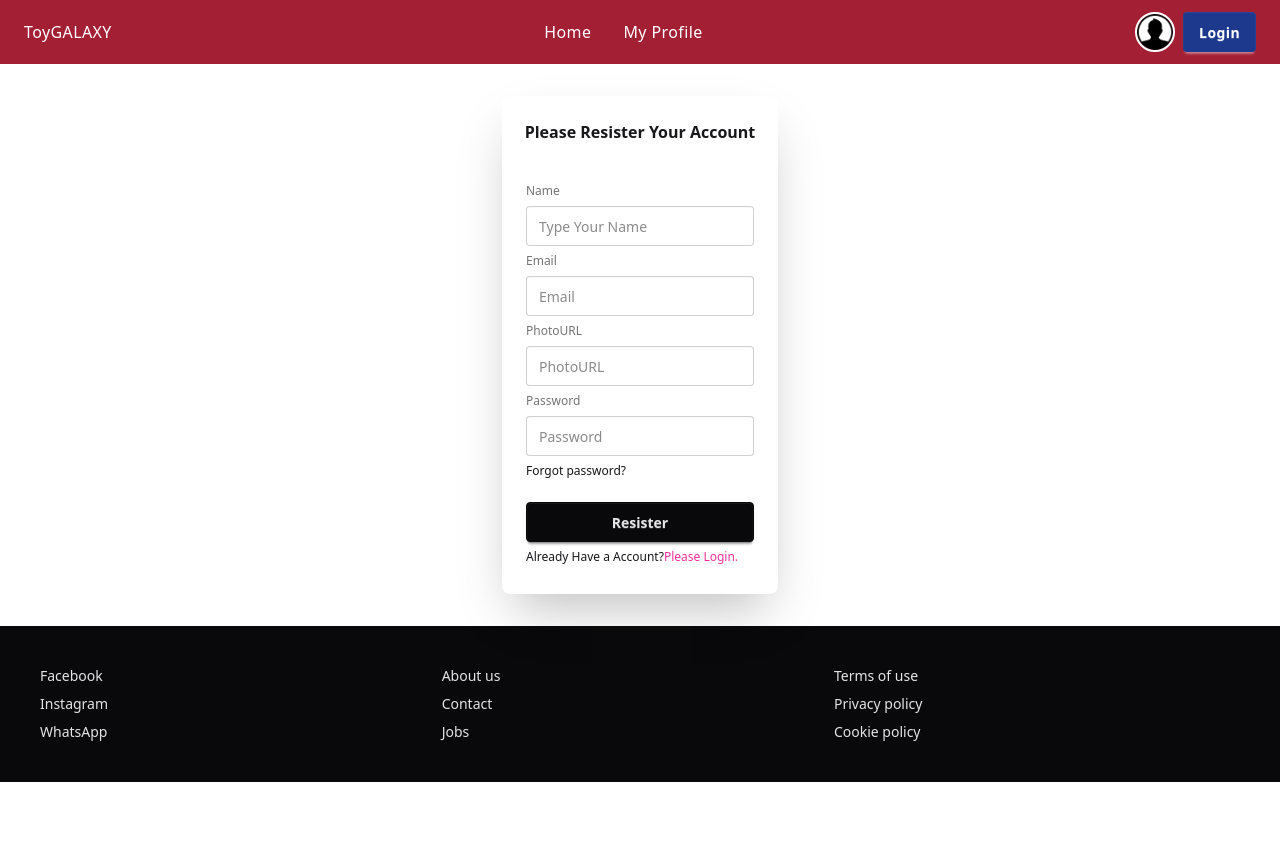
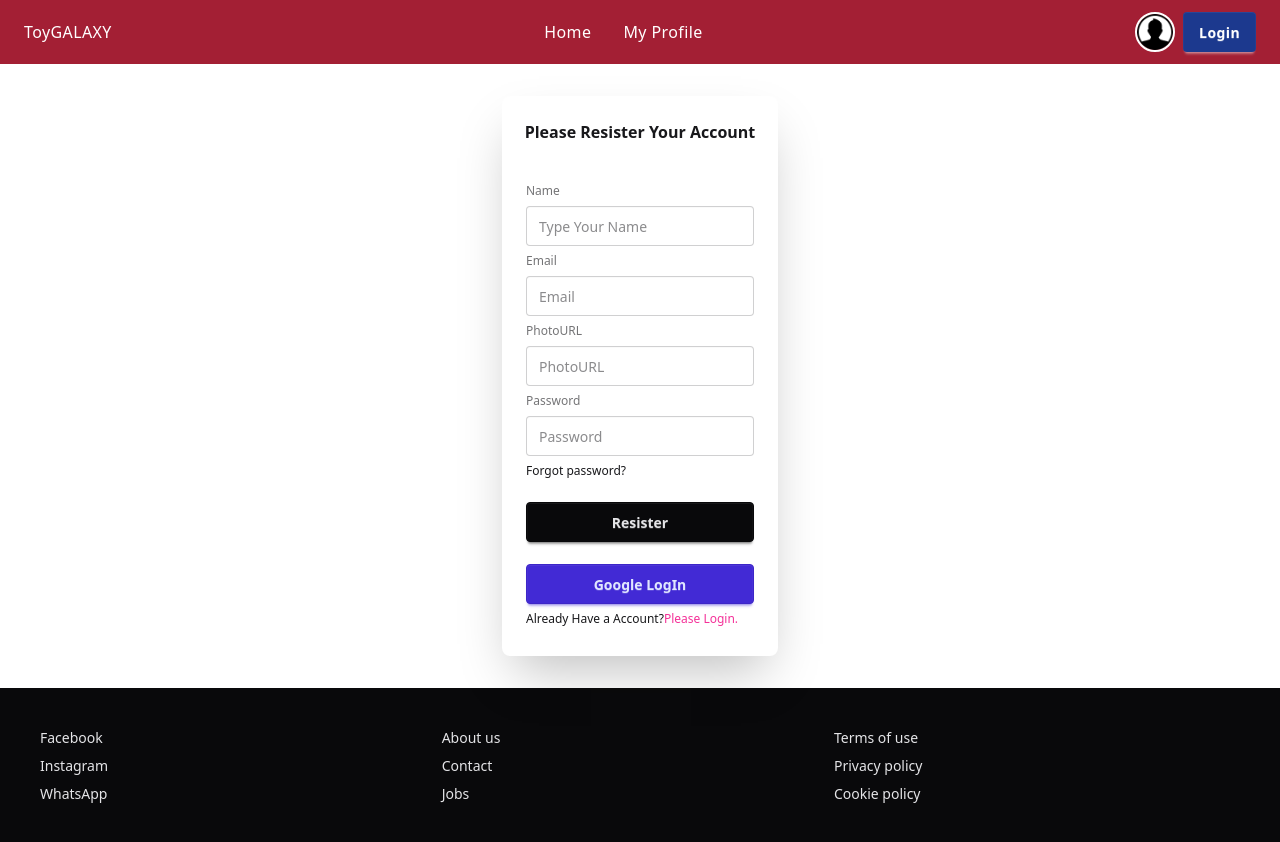
Before and after one commit to robosoumen/Assignmenet-9, a React (Vite) app: page /auth/resister in a window 1280 px wide. Before the commit the page ends 800 px from the top, so only its background shows below. Built offline with nearby package versions, Linux system fonts and the light colour scheme; no server answers.

Commit message:
another commit done yet

```diff
--- a/src/components/Navbar.jsx
+++ b/src/components/Navbar.jsx
@@ -17,7 +17,7 @@ const Navbar = () => {
   };
   return (
     <div
-      className={`bg-[#A31F34] flex justify-between items-center  mx-auto py-3 text-white px-6 tracking-wide font-normal`}
+      className= {`bg-[#A31F34] flex justify-between items-center  mx-auto py-3 text-white px-6 tracking-wide font-normal`}
     >
       <div>
         <NavLink className={"hover:text-yellow-300"} to="/">
--- a/src/firebase/firebase.config.js
+++ b/src/firebase/firebase.config.js
@@ -1,5 +1,6 @@
 // Import the functions you need from the SDKs you need
 import { initializeApp } from "firebase/app";
+import { getAuth } from "firebase/auth";
 // TODO: Add SDKs for Firebase products that you want to use
 // https://firebase.google.com/docs/web/setup#available-libraries
 
@@ -15,4 +16,5 @@ const firebaseConfig = {
 
 // Initialize Firebase
 const app = initializeApp(firebaseConfig);
+export const auth = getAuth(app);
 export default app;
--- a/src/pages/Loginpage.jsx
+++ b/src/pages/Loginpage.jsx
@@ -2,8 +2,22 @@ import React, { use, useState } from "react";
 import { Link, useLocation } from "react-router";
 import { AuthContext } from "../provider/AuthProvider";
 import { useNavigate } from "react-router";
+// import { GoogleAuthProvider, signInWithPopup } from "firebase/auth";
+// import { auth } from "../firebase/firebase.config";
+
+// const googleProvider = new GoogleAuthProvider();
 
 const LoginPage = () => {
+
+  // const handleSignInWithGoogle = () => {
+  //   // console.log('sign in with google is successful')
+  //   signInWithPopup(auth,googleProvider).then((result) => {
+  //     console.log(result.user)
+  //   }).catch((error) => {
+  //     console.log(error)
+  //   })
+  // }
+
   const [error, setError] = useState('');
   const {signIn} = use(AuthContext);
   const location = useLocation();
@@ -45,10 +59,11 @@ const LoginPage = () => {
               error && <p className='text-red-600 text-xs'>{error}</p>
             }
             <button type="submit" className="btn btn-neutral mt-4">Login</button>
+            {/* <button onClick={handleSignInWithGoogle} className="btn btn-primary mt-4">Sign In With Google</button> */}
             <p>
               Don't have Account?{" "}
               <Link className="text-secondary" to="/auth/resister">
-                Please Please Resister
+                Please Resister
               </Link>
             </p>
           </fieldset>
--- a/src/pages/ResisterPage.jsx
+++ b/src/pages/ResisterPage.jsx
@@ -2,37 +2,66 @@ import React, { use, useState } from "react";
 import { Link } from "react-router";
 import { AuthContext } from "../provider/AuthProvider";
 import { useNavigate } from "react-router";
+import { GoogleAuthProvider, signInWithPopup } from "firebase/auth";
+import { auth } from "../firebase/firebase.config";
 
+// const googleProvider = new GoogleAuthProvider();
 const ResisterPage = () => {
-  const { createUser, setUser, updateUser } = use(AuthContext);
+
+  // const [userData, setUserData] = useState(null);
+  // const handleGoogleLogIn = () => {
+  //   signInWithPopup(auth, googleProvider)
+  //     .then((result) => {
+  //       console.log(result.user);
+  //       setUser(result.user)
+  //       navigate('/')
+  //     })
+  //     .catch((error) => {
+  //       console.log(error);
+  //     });
+  // };
+  const { createUser, setUser, updateUser, googleSignIn} = use(AuthContext);
   const [nameError, setNameError] = useState("");
 
   const navigate = useNavigate();
+
+  const handleGoogleLogIn = () => {
+    googleSignIn().then((result) => {
+      console.log(result.user);
+      setUser(result.user);
+       navigate("/");
+    }).catch(error => {
+      console.log(error)
+    })
+  }
+
   const handleResister = (e) => {
     e.preventDefault();
-    console.log(e.target);
+    // console.log(e.target);
     const form = e.target;
     const name = form.name.value;
-    if(name.length < 5){
-      setNameError('name should be more than 5 charecter');
+    if (name.length < 5) {
+      setNameError("name should be more than 5 character");
       return;
-    }else{
-      setNameError('')
+    } else {
+      setNameError("");
     }
     const email = form.email.value;
     const photo = form.photo.value;
     const password = form.password.value;
-    console.log({ name, email, photo, password });
+    // console.log({ name, email, photo, password });
     createUser(email, password)
       .then((result) => {
         const user = result.user;
-        updateUser({displayName:name, photoURL: photo}).then(() => {
-           setUser({...user, displayName:name, photoURL: photo});
-           navigate('/');
-        }).catch((error) => {
-           console.log(error);
-           setUser(user);
-        })
+        updateUser({ displayName: name, photoURL: photo })
+          .then(() => {
+            setUser({ ...user, displayName: name, photoURL: photo });
+            navigate("/");
+          })
+          .catch((error) => {
+            console.log(error);
+            setUser(user);
+          });
       })
       .catch((error) => {
         const errorCode = error.code;
@@ -58,9 +87,9 @@ const ResisterPage = () => {
               placeholder="Type Your Name"
               required
             />
-            {
-              nameError && <p className="text-xs italic text-red-600">{nameError}</p>
-            }
+            {nameError && (
+              <p className="text-xs italic text-red-600">{nameError}</p>
+            )}
             {/* email */}
             <label className="label">Email</label>
             <input
@@ -94,6 +123,12 @@ const ResisterPage = () => {
             <button type="submit" className="btn btn-neutral mt-4">
               Resister
             </button>
+            <button
+              onClick={handleGoogleLogIn}
+              className="btn btn-primary mt-4"
+            >
+              Google LogIn
+            </button>
             <p>
               Already Have a Account?
               <Link className="text-secondary" to="/auth/login">
--- a/src/provider/AuthProvider.jsx
+++ b/src/provider/AuthProvider.jsx
@@ -1,14 +1,20 @@
 import React, { createContext, useState } from 'react';
 import app from '../firebase/firebase.config'
-import { createUserWithEmailAndPassword, getAuth, onAuthStateChanged, signInWithEmailAndPassword, signOut, updateProfile } from "firebase/auth";
+import { createUserWithEmailAndPassword, getAuth, GoogleAuthProvider, onAuthStateChanged, signInWithEmailAndPassword, signInWithPopup, signOut, updateProfile } from "firebase/auth";
 import { useEffect } from 'react';
 export const AuthContext = createContext();
 
 const auth = getAuth(app);
 
+const googleProvider = new GoogleAuthProvider();
+
 const AuthProvider = ({children}) => {
     const [user, setUser] = useState(null);
     const [loading, setLoading] = useState(true);
+
+    const googleSignIn = () => {
+        return signInWithPopup(auth, googleProvider);
+    }
 
     const createUser = (email, password) => {
         setLoading(true);
@@ -47,6 +53,7 @@ const AuthProvider = ({children}) => {
         loading,
         setLoading,
         updateUser,
+        googleSignIn,
     }
     return <AuthContext value={authData}>
              {children}
```
